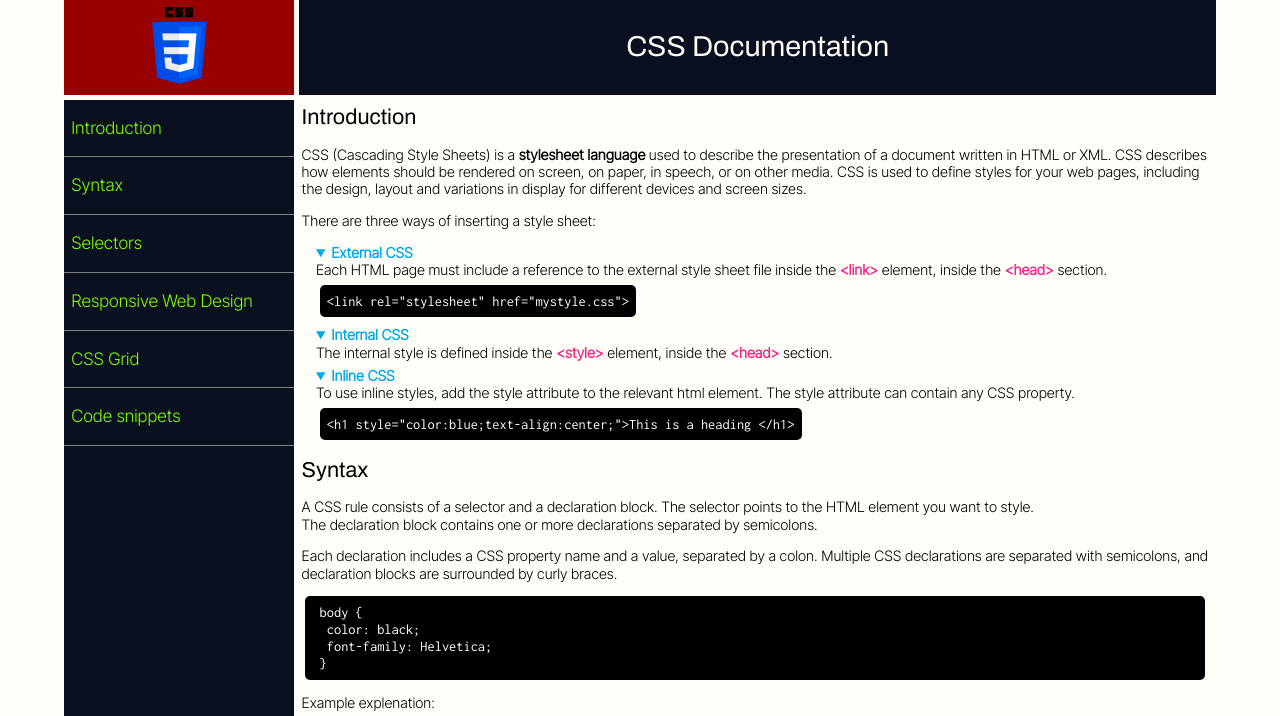
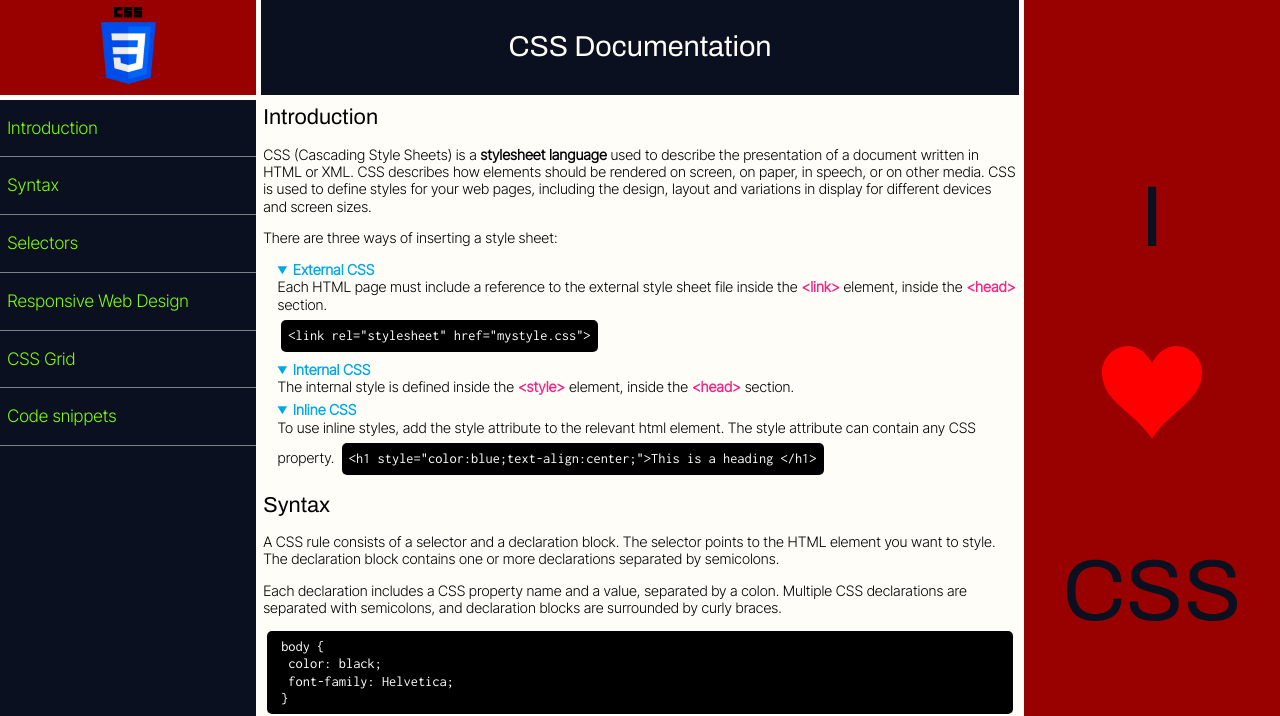
Before and after one commit to codxJC/P9.CSS_Documentation_Webpage, a plain HTML site: page index.html in a window 1280 px wide. Shown: the top 716 px of the page. Drawn offline with Linux system fonts and the light colour scheme.

Commit message:
Added one more column to the grid at the right to fill the space for larger screens and some animation.

```diff
--- a/index.html
+++ b/index.html
@@ -27,6 +27,19 @@
 
         <div id="main-heading">
             <h1>CSS Documentation</h1>
+        </div>
+
+        <div id="logo-right">
+            <!-- Empty space -->
+        </div>
+
+        <div id="sidebar-right">
+            <h1>I</h1>
+                 <h1><svg class="heart" viewBox="0 0 32 29.6">
+                <path d="M23.6,0c-3.4,0-6.3,2.7-7.6,5.6C14.7,2.7,11.8,0,8.4,0C3.8,0,0,3.8,0,8.4c0,9.4,9.5,11.9,16,21.2
+                  c6.1-9.3,16-12.1,16-21.2C32,3.8,28.2,0,23.6,0z"/>
+              </svg> </h1>
+              <h1>CSS</h1>
         </div>
 
         <!-- ************** -->
--- a/styles.css
+++ b/styles.css
@@ -21,16 +21,19 @@ body {
 }
 
 .grid {
+    height: 100vh;
     display: grid;
     grid-template-areas: "main-heading"
                          "navbar"
                          "content"
                          "footer";
-        grid-template-rows: auto auto auto auto;
+        grid-template-rows: auto auto 1fr auto;
         grid-template-columns: 1fr;
 }
 
-#logo {
+#logo,
+#logo-right,
+#sidebar-right {
     display: none; /*hides the CSS logo for the single column layout */
 }
 
@@ -68,9 +71,9 @@ body {
 
 #content {
     grid-area: content;
-    margin-bottom: 2em;
+    /* margin-bottom: 2em; */
     padding: 0 0.25em;
-
+    overflow: auto;
 }
 
 .main-section {
@@ -145,6 +148,7 @@ h4, h5 {
     margin: 0;
 }
 
+
 /*******************************************************/
 /********* Tablet Devices - Larger than 784px **********/
 /*******************************************************/
@@ -155,17 +159,17 @@ h4, h5 {
         font-size: 1rem;
     } */
 
-    html,
+    /* html,
     body {
         width: 90vw;
-    }
+    } */
 
 .grid {
-        grid-template-areas: "logo main-heading"
-                             "navbar content"
-                             "footer footer";
-        grid-template-rows: auto auto auto;
-        grid-template-columns: 16em 3fr;
+        grid-template-areas: "logo main-heading logo-right"
+                             "navbar content sidebar-right"
+                             "footer footer sidebar-right";
+        grid-template-rows: auto 1fr auto;
+        grid-template-columns: 1fr 3fr 1fr;
     }
 
 #logo {
@@ -175,6 +179,21 @@ h4, h5 {
     padding: 0.5em 0;
     }
 
+#logo-right {
+    display: block;
+    background-color: #990100;
+}
+
+#sidebar-right {
+    display: block;
+    background-color: #990100;
+    line-height: 3em;
+    font-size: 3em;
+    color: #0a101f;
+    border-bottom: 0.13em solid #FFFDF7;
+    margin: 0;
+}
+
 #navbar li {
     text-align: left;
     }
@@ -182,8 +201,8 @@ h4, h5 {
 #main-heading {
         background-color: #0a101f;
         border-left: 0.35em solid #FFFDF7;
+        border-right: 0.35em solid #FFFDF7;
     }
-
 
 code {
     padding: 0.5em 1em;
@@ -193,8 +212,18 @@ code {
     font-family: Inconsolata, monospace ;
 }
 
+.heart {
+    fill: red;
+    position: relative;
+    top: 5px;
+    width: 100px;
+    animation: pulse 1s ease infinite;
+  }
+
+  @keyframes pulse {
+    0% { transform: scale(1); }
+    50% { transform: scale(1.3); }
+    100% { transform: scale(1); }
+  }
+
 }
-
-/*******************************************************/
-/********* Tablet Devices - Larger than 768px **********/
-/*******************************************************/
```
